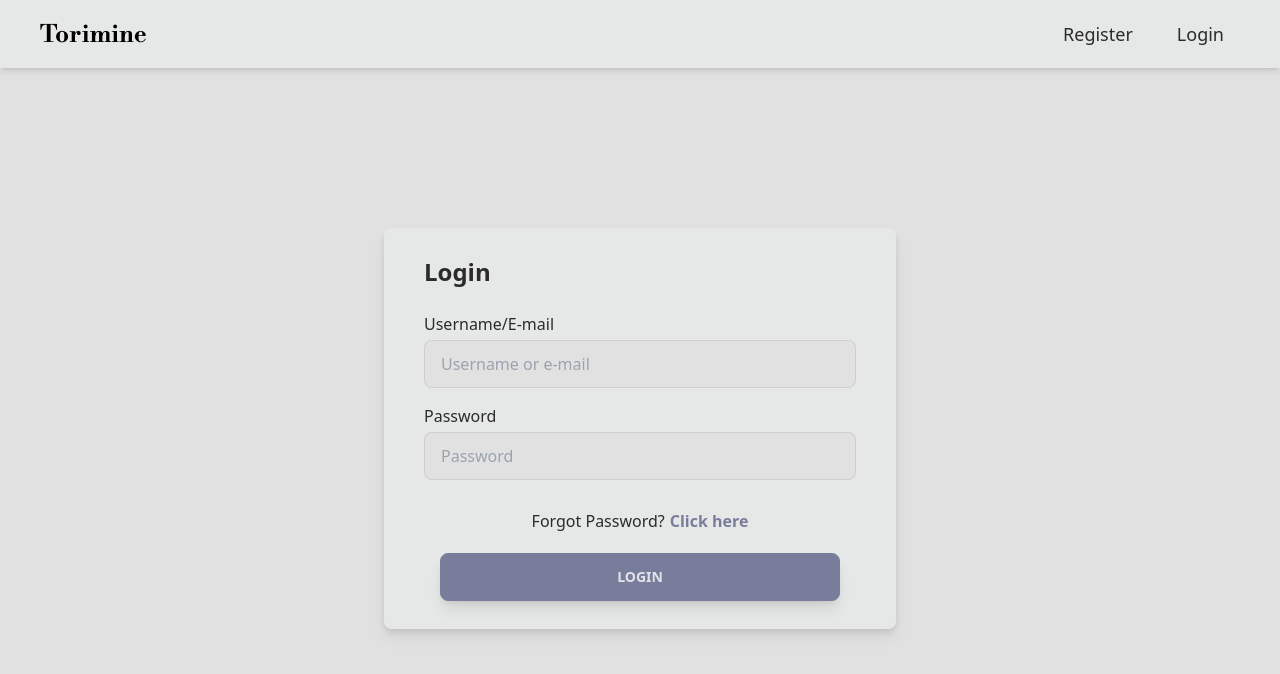
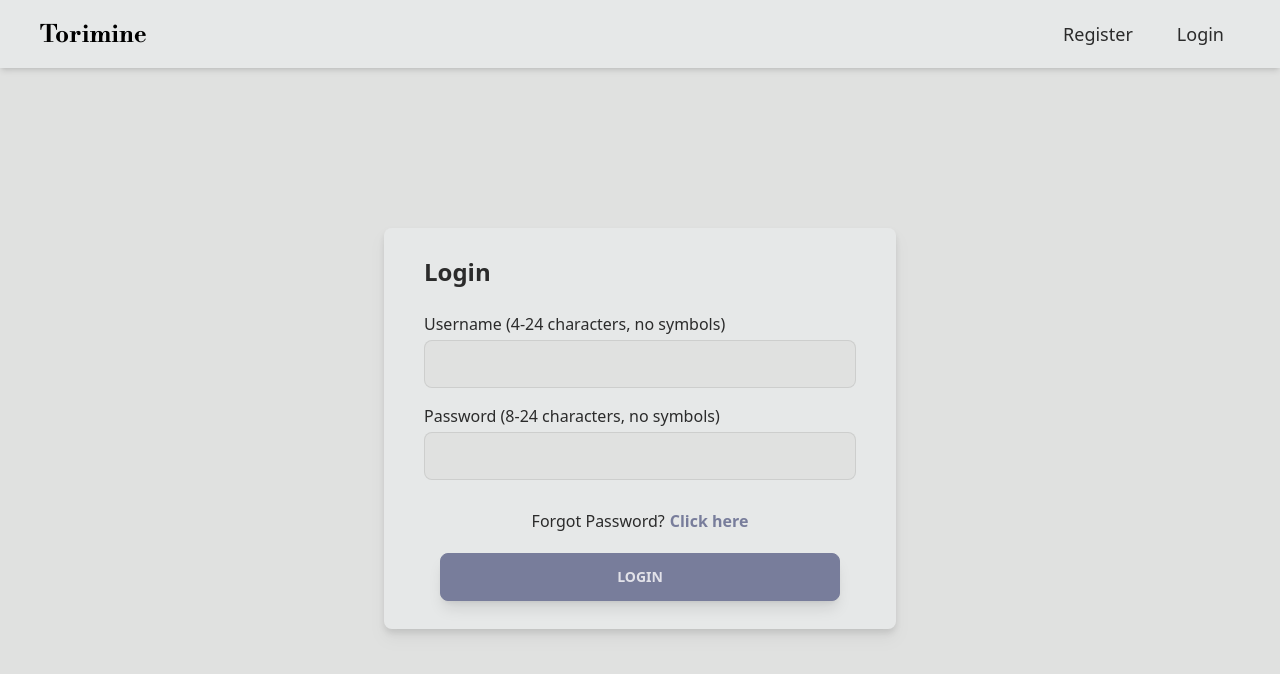
Before and after one commit to sebat2004/Torimine, a React (Vite) app in the folder client/: page /login in a window 1280 px wide. Shown: the top 674 px of the page. Built offline with nearby package versions, Linux system fonts and the light colour scheme; a web font is replaced by a local one.

Commit message:
Established link to API and added input handling to login

```diff
--- a/client/package.json
+++ b/client/package.json
@@ -9,6 +9,7 @@
     "preview": "vite preview"
   },
   "dependencies": {
+    "axios": "^1.4.0",
     "react": "^18.2.0",
     "react-dom": "^18.2.0",
     "react-icons": "^4.10.1",
--- a/client/src/App.tsx
+++ b/client/src/App.tsx
@@ -18,7 +18,7 @@ export const SidebarContext = createContext<SidebarContext>({
 
 function App() {
 
-  const [isOpen, setOpen] = useState(true);
+  const [isOpen, setOpen] = useState<boolean>(true);
 
   return (
     <>
--- a/client/src/components/LoginForm.tsx
+++ b/client/src/components/LoginForm.tsx
@@ -1,10 +1,84 @@
 import { Link } from "react-router-dom"
+import { useState } from "react"
+import { AiOutlineCheckCircle, AiOutlineCloseCircle } from "react-icons/ai"
 
 const LoginForm = () => {
     const openInNewTab = (url: string) => {
         const newWindow = window.open(url, '_blank', 'noopener,noreferrer')
         if (newWindow) newWindow.opener = null
         }
+
+    const [inputValues, setInputValues] = useState<{ [x: string]: string }>()
+
+    // Validates form input values, password must be at least 8 characters long, only letters and numbers
+    // Username must be at least 4 characters long and contain only letters and numbers
+    const validateForm = (inputName?: string, inputValue?: string) => {
+        if (inputValue === '' || inputValue === undefined) return ''
+        if (inputName === 'name') {
+            if (inputValue?.length >= 4 && /^[a-zA-Z0-9]+$/.test(inputValue)) {
+                return true
+            } else {
+                return false
+            }
+        } else if (inputName === 'password') {
+            if (inputValue?.length >= 8 && /^[a-zA-Z0-9]+$/.test(inputValue)) {
+                return true
+            } else {
+                return false
+            }
+        }
+    }
+
+    // state to set icon type for username
+    const [usernameIcon, setUserNameIcon] = useState<JSX.Element>()
+    // state to set icon type for password
+    const [passwordIcon, setPasswordIcon] = useState<JSX.Element>()
+
+    // function to set icon type based on validateForm function
+    const setIcon = (inputName: string, inputValue: string) => {
+        if (inputName === 'name') {
+            if (validateForm(inputName, inputValue)) {
+                setUserNameIcon(<AiOutlineCheckCircle className="text-green-500" />)
+            } else {
+                setUserNameIcon(<AiOutlineCloseCircle className="text-red-500" />)
+            }
+        } else if (inputName === 'password') {
+            if (validateForm(inputName, inputValue)) {
+                setPasswordIcon(<AiOutlineCheckCircle className="text-green-500" />)
+            } else {
+                setPasswordIcon(<AiOutlineCloseCircle className="text-red-500" />)
+            }
+        }
+    }
+
+    const handleFormSubmit = async (e: React.MouseEvent<HTMLElement>) => {
+        e.preventDefault()
+        const data = {
+        name: inputValues?.name,
+        password: inputValues?.password,
+        }
+        console.log(data)
+        // sends a request to the localhost:3000 server to fetch the response from the login api call for the user
+        const response = await fetch('http://localhost:3000/api/login', {
+            method: 'POST',
+            headers: {
+                'Content-Type': 'application/json',
+            },
+            body: JSON.stringify(data),
+            })
+            .then(res => res.json())
+            .then(data => {
+                console.log(data)
+                return data
+            }
+        )
+    }
+
+    const handleInputChange = (e: React.FormEvent<HTMLInputElement>) => {
+        const { name, value } = e.currentTarget
+        setInputValues(prevState => ({ ...prevState, [name]: value }))
+        setIcon(name, value)
+    }
 
   return (
     <>
@@ -13,19 +87,25 @@ const LoginForm = () => {
                 <h1 className="text-2xl font-semibold">Login</h1>
                 <form className="flex flex-col gap-4">
                     <div className="flex flex-col gap-1">
-                        <label className="text-left">Username/E-mail</label>
-                        <input className="input bg-[#e0e1e0] border-opacity-10" type="text" placeholder="Username or e-mail" />
+                        <div className="flex gap-2 items-center">
+                            <label className="text-left">Username (4-24 characters, no symbols)</label>
+                            {usernameIcon}
+                        </div>
+                        <input className="input bg-[#e0e1e0] border-opacity-10" type="text" name="name" onChange={handleInputChange} />
                     </div>
                     <div className="flex flex-col gap-1">
-                        <label className="text-left">Password</label>
-                        <input className="input bg-[#e0e1e0] border-opacity-10" type="password" placeholder="Password" />
+                        <div className="flex gap-2 items-center">
+                            <label className="text-left">Password (8-24 characters, no symbols)</label>
+                            {passwordIcon}
+                        </div>
+                        <input className="input bg-[#e0e1e0] border-opacity-10" type="password" name="password" onChange={handleInputChange} />
                     </div>
                     <div className="flex flex-col self-center items-center pt-[13px] gap-5">
                         <Link to="/login" className="text-md flex gap-[5px]">
                             <h1 className="cursor-normal">Forgot Password?</h1>
                             <h1 className="text-neutral font-bold" onClick={() => openInNewTab("http://localhost:5173/")}>Click here</h1>
                         </Link>
-                        <Link to="/workspace" className="shadow-lg btn-md btn btn-neutral w-[400px]">Login</Link>
+                        <h1 className="shadow-lg btn-md btn btn-neutral w-[400px]" onClick={handleFormSubmit}>Login</h1>
                     </div>
                 </form>
             </div>
--- a/client/src/components/RegisterForm.tsx
+++ b/client/src/components/RegisterForm.tsx
@@ -14,8 +14,8 @@ const RegisterForm = () => {
         const data = {
         name: inputValues?.name,
         email: inputValues?.email,
-        phone: inputValues?.phone,
-        income: inputValues?.name
+        password: inputValues?.password,
+        confirm_password: inputValues?.confirm_password
         }
         console.log(data)
     }
@@ -33,7 +33,7 @@ const RegisterForm = () => {
                     <form className="flex flex-col gap-4">
                         <div className="flex flex-col gap-1">
                             <label className="text-left">Username</label>
-                            <input className="input bg-[#e0e1e0] border-opacity-10" name="name" value={inputValues?.name || 'test'} type="text" onChange={handleInputChange} />
+                            <input className="input bg-[#e0e1e0] border-opacity-10" name="name" value={inputValues?.name || ''} type="text" onChange={handleInputChange} />
                         </div>
                         <div className="flex flex-col gap-1">
                             <label className="text-left">Email</label>
--- a/client/src/components/Sidebar.tsx
+++ b/client/src/components/Sidebar.tsx
@@ -9,7 +9,7 @@ import { SidebarContext } from "../App";
 
 const Sidebar = () => {
 
-  const {isOpen, setOpen} = useContext(SidebarContext)
+  const {isOpen, setOpen}: {} = useContext(SidebarContext)
 
   return (
     <>
@@ -20,7 +20,7 @@ const Sidebar = () => {
             </Link>
             <RxHamburgerMenu className={`mr-2 text-2xl cursor-pointer duration-150 hover:scale-125 ${isOpen && "rotate-180"}`} onClick={() => setOpen(!isOpen)} />
           </div>
-          <hr className="h-px my-2 bg-zinc-400 mx-[-25px]"></hr>
+          <hr className="h-px my-1 bg-zinc-400 border-0 mx-[-23px]"></hr>
           <Link to={"/"} state={isOpen}>
             <div className={`nav-item-container`} >
               <div className="pl-[4px] h-max self-center">
--- a/client/tsconfig.json
+++ b/client/tsconfig.json
@@ -20,6 +20,6 @@
     "noUnusedParameters": true,
     "noFallthroughCasesInSwitch": true
   },
-  "include": ["src"],
+  "include": ["src", "static/index.tsx"],
   "references": [{ "path": "./tsconfig.node.json" }]
 }
```
Also changed, not shown: 1 other file (tests, documents, lock files or other folders).
